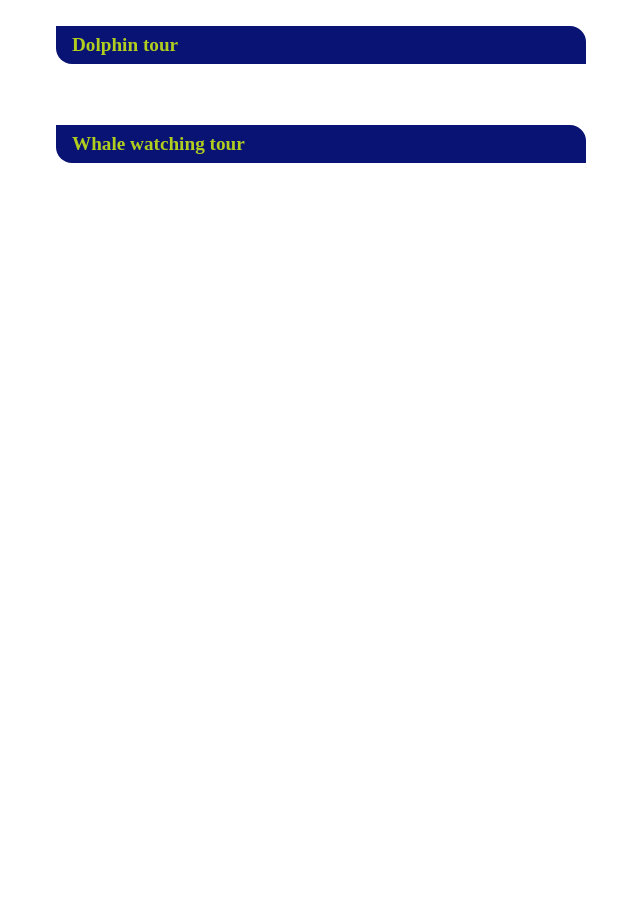
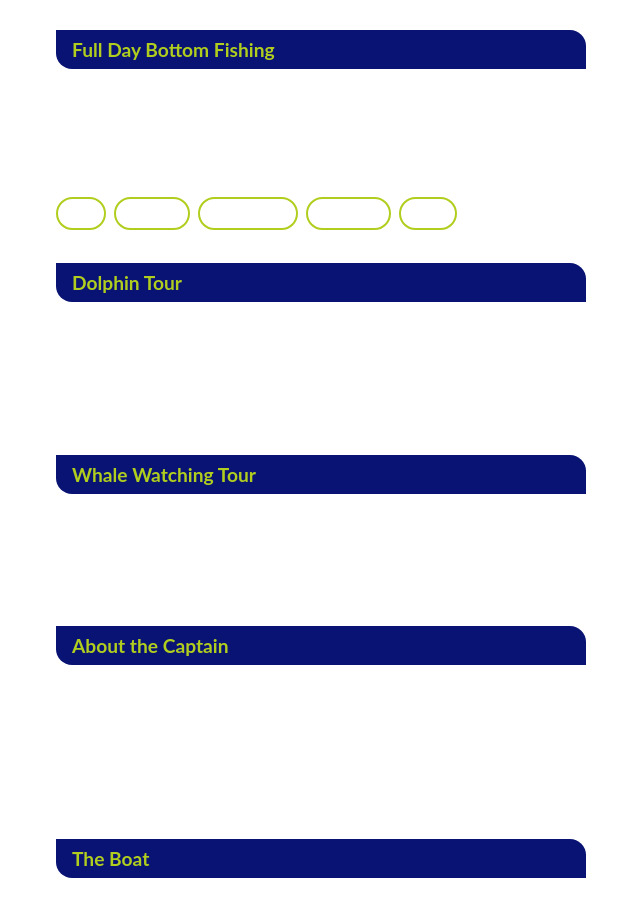
Before and after one commit to knotatwork/knotatwork-site-development, a Next.js app: page /content/MainContent in a window 1280 px wide. Shown: the part 894-1810 px from the top of the page, without its empty margins (606-1246 px from the left). Before the commit the page ends 1125 px from the top, so only its background shows below. Built offline with nearby package versions, Linux system fonts and the light colour scheme.

Commit message:
Added boat and captain details + added new font

```diff
--- a/pages/content/MainContent.js
+++ b/pages/content/MainContent.js
@@ -13,6 +13,7 @@ const Pill = (props) => {
 
 const SPORT_FISH = ["Cobia", "Striper", "Trout", "Spot"];
 const DEEP_FISH = ["Tuna", "Mahi", "Marlin", "Tile", "Trigger", "Sail", "Seabass"];
+const BOTTOM_FISH = ["Tile", "Tautog", "Red Drum", "Croaker","Spot"];
 
 const MainContent = () => {
   return (
@@ -83,7 +84,7 @@ const MainContent = () => {
               <Pill key={fish}>{fish}</Pill>
             ))}
           </div>
-          <h5 className={styles.menuTitle}>Full day deep sea fishing</h5>
+          <h5 className={styles.menuTitle}>Full Day Deep Sea Fishing</h5>
           <p>$1250</p>
           <p className={styles.menuItemDescription}>
             Deep sea fishing is all about being out in the open sea, away from the shore. Roughly speaking, you’ll be in
@@ -96,11 +97,54 @@ const MainContent = () => {
               <Pill key={fish}>{fish}</Pill>
             ))}
           </div>
-          <h5 className={styles.menuTitle}>Dolphin tour</h5>
+          <h5 className={styles.menuTitle}> Full Day Bottom Fishing</h5>
+          <p>$1100</p>
+          <p className={styles.menuItemDescription}>
+            If you're looking for an action-packed filled day, bottom fishing is for you! This is known for its fun and is an
+            angler's favorite. Enjoy a nice adrenaline rush from catching fish from hundreds of feet below.
+          </p>
+          <div className={styles.horizontalContainer}>
+            {BOTTOM_FISH.map((fish) => (
+              <Pill key={fish}>{fish}</Pill>
+            ))}
+          </div>
+          <h5 className={styles.menuTitle}>Dolphin Tour</h5>
           <p>$250</p>
-          <h5 className={styles.menuTitle}>Whale watching tour</h5>
+          <p className={styles.menuItemDescription}>
+            Experience the dolphins the Chesapeake Bay waters has to offer! With large groups of dolphins often strolling
+            off the coast, sightings are practically guaranteed. You won't want to miss the oppourtunity to see these
+            graceful creatures!
+          </p>
+          <h5 className={styles.menuTitle}>Whale Watching Tour</h5>
           <p>$250</p>
+          <p className={styles.menuItemDescription}>
+            Experience an unforgettable whale watching trip out of Rudee Inlet. Join us to see these amazing marine mammals and
+            other wildlife in action!
+          </p>
+          <h5 className={styles.menuTitle}>About the Captain</h5>
+          <p>Geoffrey Scheepers</p>
+          <p className={styles.menuItemDescription}>
+            Captain Geoff Scheepers was born and raised in Virginia Beach, Virginia. Geoff began as a deck-hand on offshore
+            charter boats at the age of 18 and now, runs his own operation. He approaches every trip with passion while doing
+            what he loves and calls it work.
+          </p>
+          <h5 className={styles.menuTitle}>The Boat</h5>
+          <p>Knot@Work</p>
+          <p className={styles.menuItemDescription}>
+            Grady-White's are one of the most respected boats out there. They're durable, spacious, and one of the best boats
+            for family fishing. Dual consoles easily adapt to a variety of activities. It is a large center console boat that
+            includes cabin space below the helm, a head sink, a bathroom, and a sleeping area. There's plenty of shade and
+             seating while waiting for fish to bite. The Dual Mecury motors are running like brand new and ready to take you
+             fishing!
+          </p>
+
+
+
+
         </div>
+
+
+
       </GlassPane>
     </div>
   );
--- a/pages/index.js
+++ b/pages/index.js
@@ -38,7 +38,7 @@ export default function Home() {
         <link rel="preconnect" href="https://fonts.googleapis.com" />
         <link rel="preconnect" href="https://fonts.gstatic.com" crossOrigin />
         <link
-          href="https://fonts.googleapis.com/css2?family=Eczar&family=Fredoka+One&family=Raleway&display=swap"
+          href="https://fonts.googleapis.com/css2?family=Eczar&family=Lato:wght@700&family=Fredoka+One&family=Raleway&display=swap"
           rel="stylesheet"
         />
       </Head>
--- a/styles/globals.css
+++ b/styles/globals.css
@@ -34,7 +34,7 @@ h2,
 h3,
 h4,
 h5 {
-  font-family: "Fredoka One", cursive;
+  font-family: Lato, "Fredoka One", cursive;
   margin-bottom: 8px;
   margin-top: 0;
 }
```
